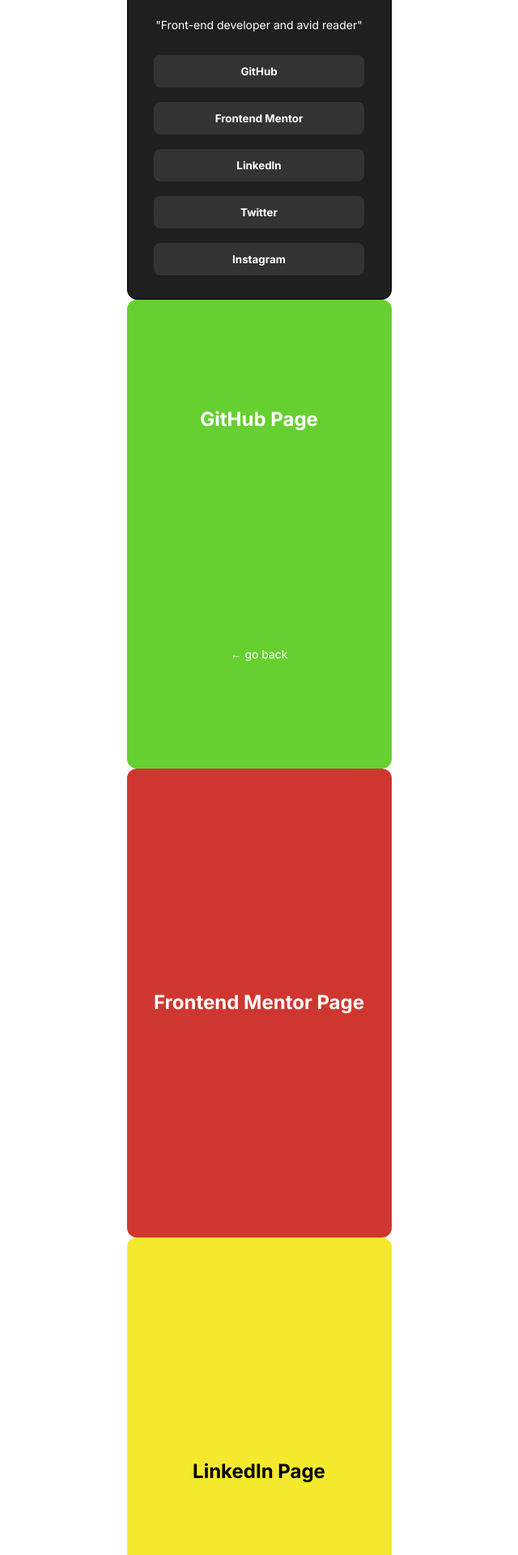
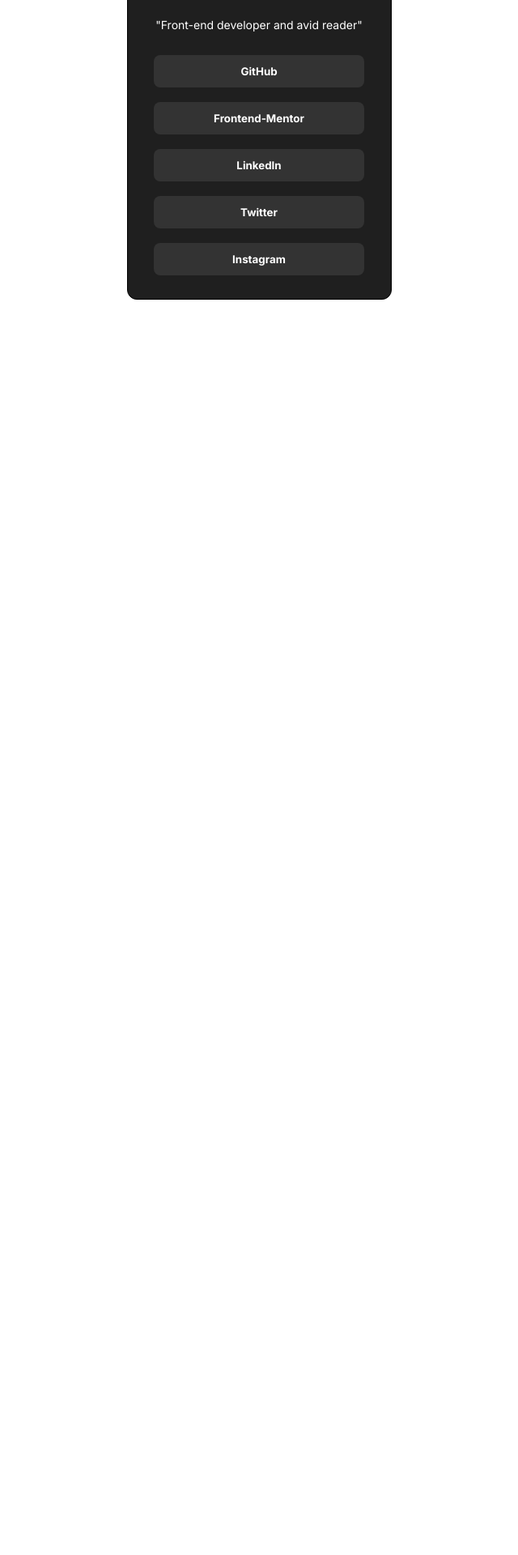
Before and after one commit to anetakasprzak/FM-social-links-profile, a React (Vite) app: page / in a window 1280 px wide. Shown: the part 320-2240 px from the top of the page at 81% size, without its empty margins (320-960 px from the left). After the commit the page ends 800 px from the top, so only its background shows below. Built offline with nearby package versions, Linux system fonts and the light colour scheme.

Commit message:
go back functionality

```diff
--- a/src/App.jsx
+++ b/src/App.jsx
@@ -1,19 +1,9 @@
-import FMPage from "./FMPage/FMPage";
-import GithubPage from "./GithubPage/GithubPage";
-import InstagramPage from "./InstagramPage/InstagramPage";
-import LinkedInPage from "./LinkedInPage/LinkedInPage";
 import MainPage from "./MainPage/MainPage";
-import TwitterPage from "./TwitterPage/TwitterPage";
 
 function App() {
   return (
     <div className="wrapper">
       <MainPage />
-      <GithubPage />
-      <FMPage />
-      <LinkedInPage />
-      <TwitterPage />
-      <InstagramPage />
     </div>
   );
 }
--- a/src/FMPage/FMPage.jsx
+++ b/src/FMPage/FMPage.jsx
@@ -1,9 +1,13 @@
+import { Link } from "react-router-dom";
 import "./FMPage.css";
 
 function FMPage() {
   return (
     <section className="FM__page wrapper">
       <p className="page__text">Frontend Mentor Page</p>
+      <Link to="/">
+        <span className="back__text">&larr; go back</span>
+      </Link>
     </section>
   );
 }
--- a/src/GithubPage/GithubPage.jsx
+++ b/src/GithubPage/GithubPage.jsx
@@ -1,10 +1,13 @@
+import { Link } from "react-router-dom";
 import "./GithubPage.css";
 
 function GithubPage() {
   return (
     <section className="github__page wrapper">
       <p className="page__text">GitHub Page</p>
-      <span className="back__text">&larr; go back</span>
+      <Link to="/">
+        <span className="back__text">&larr; go back</span>
+      </Link>
     </section>
   );
 }
--- a/src/InstagramPage/InstagramPage.jsx
+++ b/src/InstagramPage/InstagramPage.jsx
@@ -1,9 +1,13 @@
+import { Link } from "react-router-dom";
 import "./InstagramPage.css";
 
 const InstagramPage = () => {
   return (
     <section className="instagram__page wrapper">
       <p className="page__text">Instagram Page</p>
+      <Link to="/">
+        <span className="back__text">&larr; go back</span>
+      </Link>
     </section>
   );
 };
--- a/src/LinkedInPage/LinkedInPage.jsx
+++ b/src/LinkedInPage/LinkedInPage.jsx
@@ -1,9 +1,13 @@
+import { Link } from "react-router-dom";
 import "./LinkedInPage.css";
 
 const LinkedInPage = () => {
   return (
     <section className="linkedIn__page wrapper">
       <p className="page__text">LinkedIn Page</p>
+      <Link to="/">
+        <span className="back__text">&larr; go back</span>
+      </Link>
     </section>
   );
 };
--- a/src/MainPage/MainPage.jsx
+++ b/src/MainPage/MainPage.jsx
@@ -1,4 +1,5 @@
 import { socialLinks, userData } from "../data";
+import { Link } from "react-router-dom";
 import "./MainPage.css";
 
 const { image, name, city, country, skills } = userData;
@@ -18,9 +19,11 @@
       <div className="links__box">
         {socialLinks.map(({ id, link }) => {
           return (
-            <button key={id} className={`btn btn--${id}`}>
-              {link}
-            </button>
+            <Link key={id} to={`${link.toLowerCase()}`}>
+              <button key={id} className={`btn btn--${id}`}>
+                {link}
+              </button>
+            </Link>
           );
         })}
       </div>
--- a/src/TwitterPage/TwitterPage.jsx
+++ b/src/TwitterPage/TwitterPage.jsx
@@ -1,9 +1,13 @@
+import { Link } from "react-router-dom";
 import "./TwitterPage.css";
 
 const TwitterPage = () => {
   return (
     <section className="twitter__page wrapper">
       <p className="page__text">Twitter Page</p>
+      <Link to="/">
+        <span className="back__text">&larr; go back</span>
+      </Link>
     </section>
   );
 };
--- a/src/data.jsx
+++ b/src/data.jsx
@@ -10,7 +10,7 @@
 
 export const socialLinks = [
   { id: 1, link: "GitHub" },
-  { id: 2, link: "Frontend Mentor" },
+  { id: 2, link: "Frontend-Mentor" },
   { id: 3, link: "LinkedIn" },
   { id: 4, link: "Twitter" },
   { id: 5, link: "Instagram" },
```
